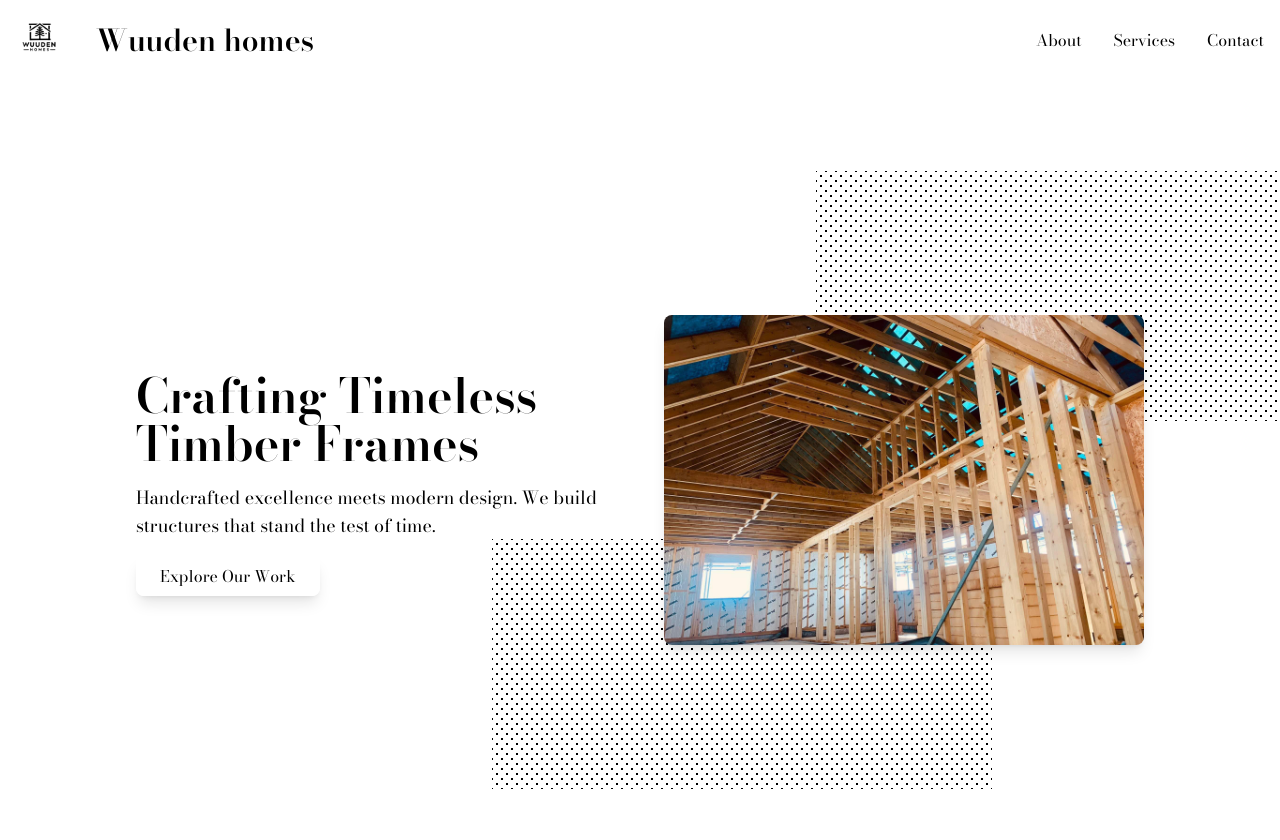
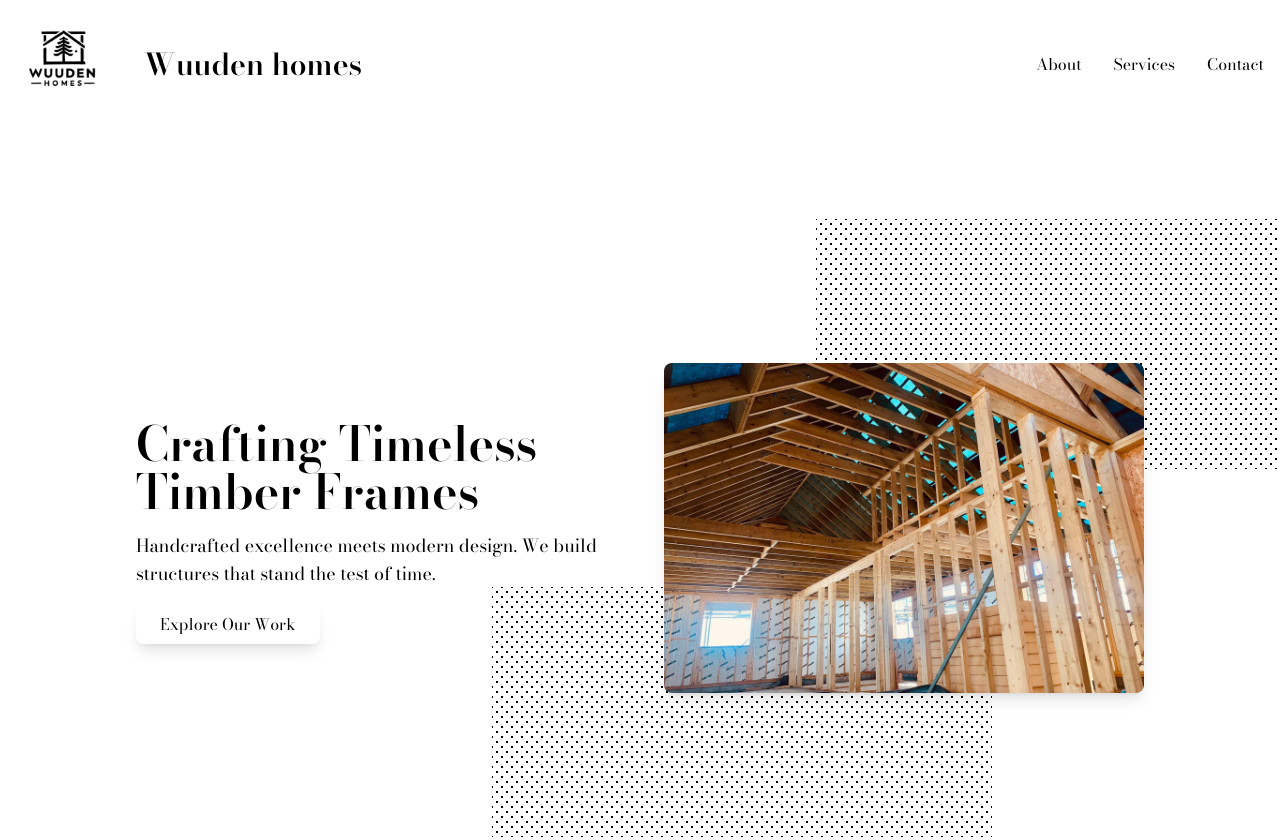
Before and after one commit to RandyBeans448/brads-website, a plain HTML site: page index.html in a window 1280 px wide. Shown: the top 840 px of the page. Drawn offline with nearby package versions, Linux system fonts and the light colour scheme.

Commit message:
Updated logo size

```diff
--- a/index.html
+++ b/index.html
@@ -102,7 +102,7 @@ html {
     <nav class="bg-white">
         <div class="max-w-screen-xl flex flex-wrap items-center justify-between mx-auto p-4">
             <div class=" flex-1 flex justify-center lg:justify-start">
-                <img class="w-12 mr-8 logo" src="images/Wuuden_Homes_Logo_Transparent.png"/>
+                <img class="w-24 mr-8 logo" src="images/Wuuden_Homes_Logo_Transparent.png"/>
                 <span id="title" class="text-center self-center text-3xl font-semibold whitespace-nowrap">Wuuden homes</span>
             </div>
             <div class="hidden w-full lg:block lg:w-auto" id="navbar-default">
```
